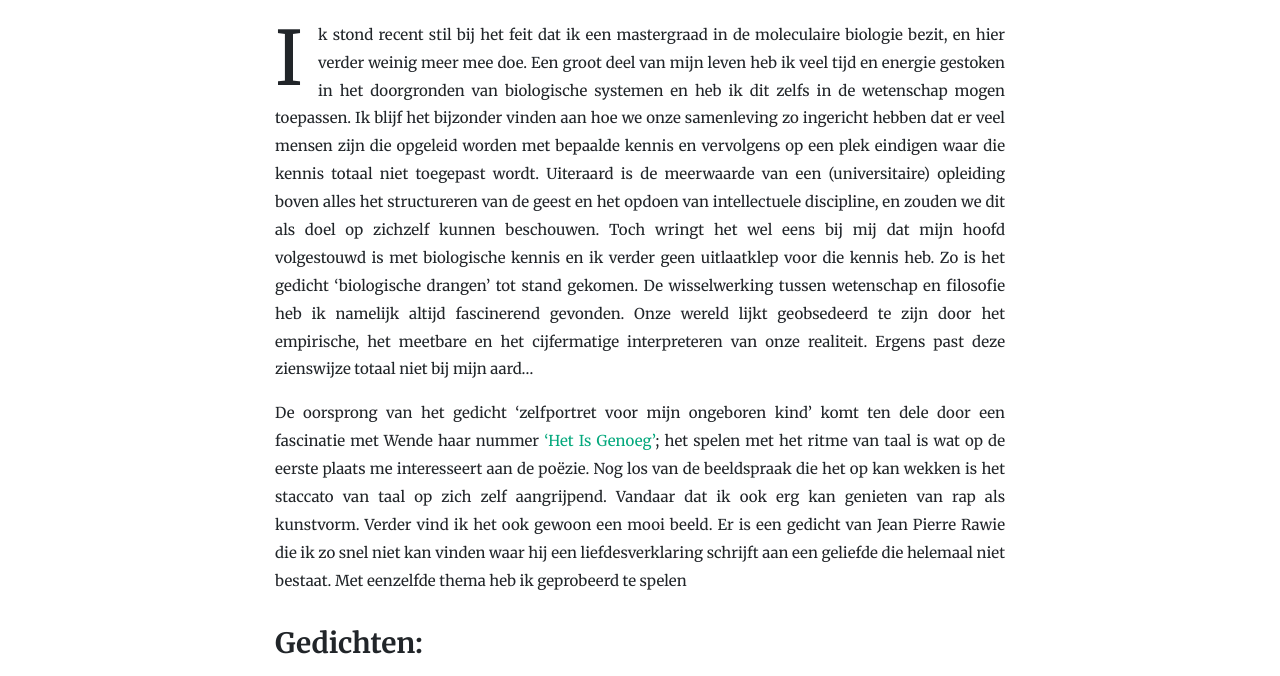
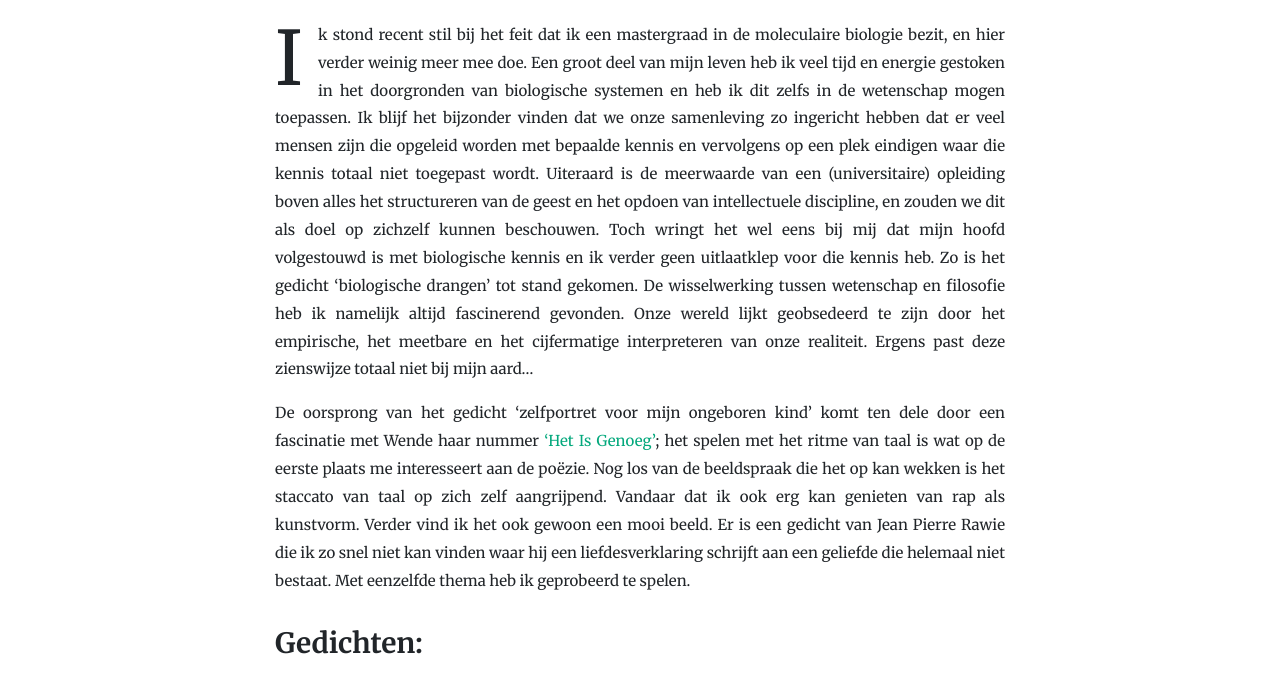
Before and after one commit to matspunt/matspunt.github.io, a Jekyll site: the page built from _posts/2026-02-26-nederlandse-gedichten-iv.md, in a window 1280 px wide and 1400 px high. Shown: the part 647-1323 px from the top of the window. Built offline with Jekyll 4.4.1, drawn with Linux system fonts in a browser that asks for light colours; nearby versions of some CDN libraries.

Commit message:
Typfoutjes

```diff
--- a/_posts/2026-02-26-nederlandse-gedichten-iv.md
+++ b/_posts/2026-02-26-nederlandse-gedichten-iv.md
@@ -5,9 +5,9 @@ categories: [ Poetry ]
 image: assets/images/art-attack--BUWHvWDHm0-unsplash.jpg
 ---
 
-Ik stond recent stil bij het feit dat ik een mastergraad in de moleculaire biologie bezit, en hier verder weinig meer mee doe. Een groot deel van mijn leven heb ik veel tijd en energie gestoken in het doorgronden van biologische systemen en heb ik dit zelfs in de wetenschap mogen toepassen. Ik blijf het bijzonder vinden aan hoe we onze samenleving zo ingericht hebben dat er veel mensen zijn die opgeleid worden met bepaalde kennis en vervolgens op een plek eindigen waar die kennis totaal niet toegepast wordt. Uiteraard is de meerwaarde van een (universitaire) opleiding boven alles het structureren van de geest en het opdoen van intellectuele discipline, en zouden we dit als doel op zichzelf kunnen beschouwen. Toch wringt het wel eens bij mij dat mijn hoofd volgestouwd is met biologische kennis en ik verder geen uitlaatklep voor die kennis heb. Zo is het gedicht 'biologische drangen' tot stand gekomen. De wisselwerking tussen wetenschap en filosofie heb ik namelijk altijd fascinerend gevonden. Onze wereld lijkt geobsedeerd te zijn door het empirische, het meetbare en het cijfermatige interpreteren van onze realiteit. Ergens past deze zienswijze totaal niet bij mijn aard...
+Ik stond recent stil bij het feit dat ik een mastergraad in de moleculaire biologie bezit, en hier verder weinig meer mee doe. Een groot deel van mijn leven heb ik veel tijd en energie gestoken in het doorgronden van biologische systemen en heb ik dit zelfs in de wetenschap mogen toepassen. Ik blijf het bijzonder vinden dat we onze samenleving zo ingericht hebben dat er veel mensen zijn die opgeleid worden met bepaalde kennis en vervolgens op een plek eindigen waar die kennis totaal niet toegepast wordt. Uiteraard is de meerwaarde van een (universitaire) opleiding boven alles het structureren van de geest en het opdoen van intellectuele discipline, en zouden we dit als doel op zichzelf kunnen beschouwen. Toch wringt het wel eens bij mij dat mijn hoofd volgestouwd is met biologische kennis en ik verder geen uitlaatklep voor die kennis heb. Zo is het gedicht 'biologische drangen' tot stand gekomen. De wisselwerking tussen wetenschap en filosofie heb ik namelijk altijd fascinerend gevonden. Onze wereld lijkt geobsedeerd te zijn door het empirische, het meetbare en het cijfermatige interpreteren van onze realiteit. Ergens past deze zienswijze totaal niet bij mijn aard...
 
-De oorsprong van het gedicht 'zelfportret voor mijn ongeboren kind' komt ten dele door een fascinatie met Wende haar nummer ['Het Is Genoeg'](https://www.youtube.com/watch?v=WqsFIgbfXQ0); het spelen met het ritme van taal is wat op de eerste plaats me interesseert aan de poëzie. Nog los van de beeldspraak die het op kan wekken is het staccato van taal op zich zelf aangrijpend. Vandaar dat ik ook erg kan genieten van rap als kunstvorm. Verder vind ik het ook gewoon een mooi beeld. Er is een gedicht van Jean Pierre Rawie die ik zo snel niet kan vinden waar hij een liefdesverklaring schrijft aan een geliefde die helemaal niet bestaat. Met eenzelfde thema heb ik geprobeerd te spelen
+De oorsprong van het gedicht 'zelfportret voor mijn ongeboren kind' komt ten dele door een fascinatie met Wende haar nummer ['Het Is Genoeg'](https://www.youtube.com/watch?v=WqsFIgbfXQ0); het spelen met het ritme van taal is wat op de eerste plaats me interesseert aan de poëzie. Nog los van de beeldspraak die het op kan wekken is het staccato van taal op zich zelf aangrijpend. Vandaar dat ik ook erg kan genieten van rap als kunstvorm. Verder vind ik het ook gewoon een mooi beeld. Er is een gedicht van Jean Pierre Rawie die ik zo snel niet kan vinden waar hij een liefdesverklaring schrijft aan een geliefde die helemaal niet bestaat. Met eenzelfde thema heb ik geprobeerd te spelen.
 
 ### Gedichten:
 
```
